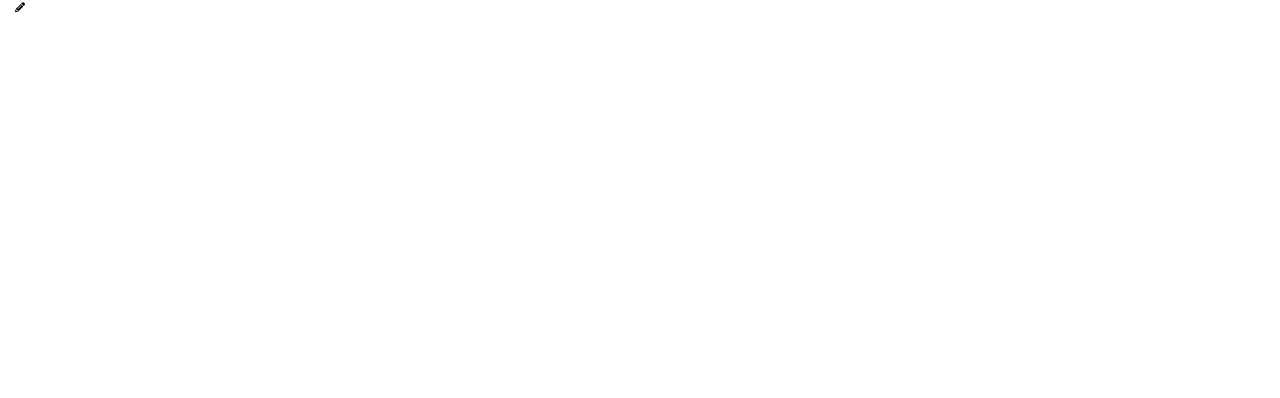
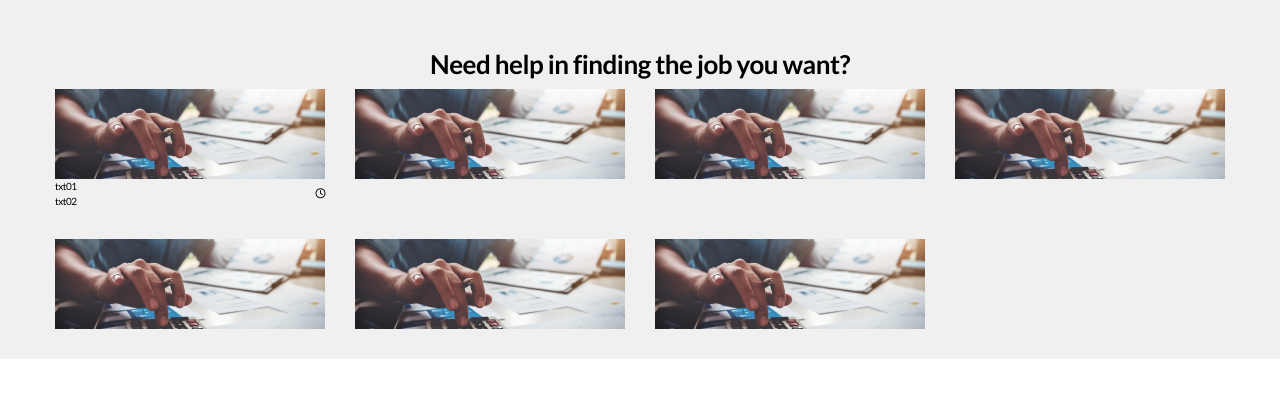
Before and after one commit to phr9000/seniorJob, a React (Create React App) app: page / in a window 1280 px wide. Shown: the top 398 px of the page. Built offline with nearby package versions, Linux system fonts and the light colour scheme.

Commit message:
main needhelp 중간

```diff
--- /dev/null
+++ b/src/assets/styles/base/layout.scss
@@ -0,0 +1,10 @@
+// grid
+.s-lg-grid-cols-4 {
+    grid-template-columns: repeat(4, minmax(0, 1fr));
+}
+.s-gap-15 {
+    gap: 1.5rem;
+}
+.s-gap-30 {
+    gap: 3rem;
+}
--- a/src/assets/styles/index.scss
+++ b/src/assets/styles/index.scss
@@ -1,5 +1,6 @@
 // base
 @import "/src/assets/styles/base/space.scss";
+@import "/src/assets/styles/base/layout.scss";
 
 // // abstracts
 @import "/src/assets/styles/abstracts/mixin.scss";
--- a/src/assets/styles/layout/main.scss
+++ b/src/assets/styles/layout/main.scss
@@ -25,3 +25,62 @@
     }
   }
 }
+
+// main common
+.main-container {
+  // title
+  h2 {
+    margin-top: 2rem;
+    margin-bottom: 1rem;
+    font-size: 2.6rem;
+    font-weight: 600;
+    line-height: 2.86rem;
+    text-align: center;
+  }
+}
+
+//
+ // need help container
+//
+.need-help-container {
+  width: 100%;
+  padding-top: 3rem;
+  padding-bottom: 3rem;
+  background-color: #f0f0f0;
+  .grid {
+    max-width: 1170px;
+    margin: 0 auto;
+    grid-template-columns: repeat(4, minmax(0, 1fr));
+    gap: 3rem;
+    .img-area {
+      &.img-01 {
+        width: 100%;
+        height: 9rem;
+        background-repeat: no-repeat;
+        background-position: center left;
+        background-size: cover;
+        background-image: url('../../imgs/need_help01.jpg');
+      }
+    }
+    .txt {
+      padding: 10px;
+    }
+  }
+  @media (#{$tablet}) {
+    .grid {
+      grid-template-columns: repeat(2, minmax(0, 1fr));
+      gap: 1.5rem;
+    }
+  }
+  @media (#{$mobile}) {
+    .grid {
+      grid-template-columns: repeat(1, minmax(0, 1fr));
+      gap: 0rem;
+      .img-area {
+        &.img-01 {
+          height: 400px;
+        }
+      }
+    }
+  }
+}
--- a/src/common/ImgDef.js
+++ b/src/common/ImgDef.js
@@ -6,6 +6,7 @@
 
 /* ++++++ Load image path ++++++ */
 import thumb_01 from "../assets/imgs/thumb_01.png";
+import needHelp_01 from "../assets/imgs/need_help01.jpg";
 // ..추가가능
 
 
@@ -13,6 +14,7 @@ import thumb_01 from "../assets/imgs/thumb_01.png";
 /* ++++++ Set a variable ++++++  */
 const imgs = {
   thumb_01:thumb_01,
+  needHelp_01:needHelp_01
   // ..추가 가능
 
 
--- a/src/pages/Main/MainLayout.tsx
+++ b/src/pages/Main/MainLayout.tsx
@@ -2,15 +2,15 @@
 import React from "react";
 
 /* Import Component */
-import LatestList from 'src/components/LatestList'
+// import LatestList from 'src/components/LatestList'
 import NeedHelp from './NeedHelp'
 
 const MainLayout: React.FC = () => {
   return (
-    <main>
+    <main className="main-container">
       <div className="container">
-        <NeedHelp/>
       </div>
+      <NeedHelp/>
     </main>
   );
 };
--- a/src/pages/Main/NeedHelp.tsx
+++ b/src/pages/Main/NeedHelp.tsx
@@ -1,14 +1,61 @@
 /* eslint-disable */
 import React from "react";
-
-/* Import SCSS */
-import "src/components/latestList.scss";
 
 const LatestList: React.FC = () => {
   return (
 
-    <section>
-      <i className="fas fa-pencil-alt"></i>
+    <section className="need-help-container">
+        <h2>Need help in finding the job you want?</h2>
+        <div className="grid">
+          <div>
+            <p className="img-area img-01"></p>
+            <div className="txt-area flex items-center justify-between">
+              <div>
+                <p>txt01</p>
+                <p>txt02</p>
+              </div>
+              <p>
+                <i className="far fa-clock"></i>
+              </p>
+            </div>
+          </div>
+          <div>
+            <p className="img-area img-01"></p>
+            <div className="txt-area items-center">
+
+            </div>
+          </div>
+          <div>
+            <p className="img-area img-01"></p>
+            <div className="txt-area items-center">
+
+            </div>
+          </div>
+          <div>
+            <p className="img-area img-01"></p>
+            <div className="txt-area items-center">
+
+            </div>
+          </div>
+          <div>
+            <p className="img-area img-01"></p>
+            <div className="txt-area items-center">
+
+            </div>
+          </div>
+          <div>
+            <p className="img-area img-01"></p>
+            <div className="txt-area items-center">
+
+            </div>
+          </div>
+          <div>
+            <p className="img-area img-01"></p>
+            <div className="txt-area items-center">
+
+            </div>
+          </div>
+        </div>
     </section>
   );
 };
```
Also changed, not shown: src/assets/imgs/need_help01.jpg (added).
